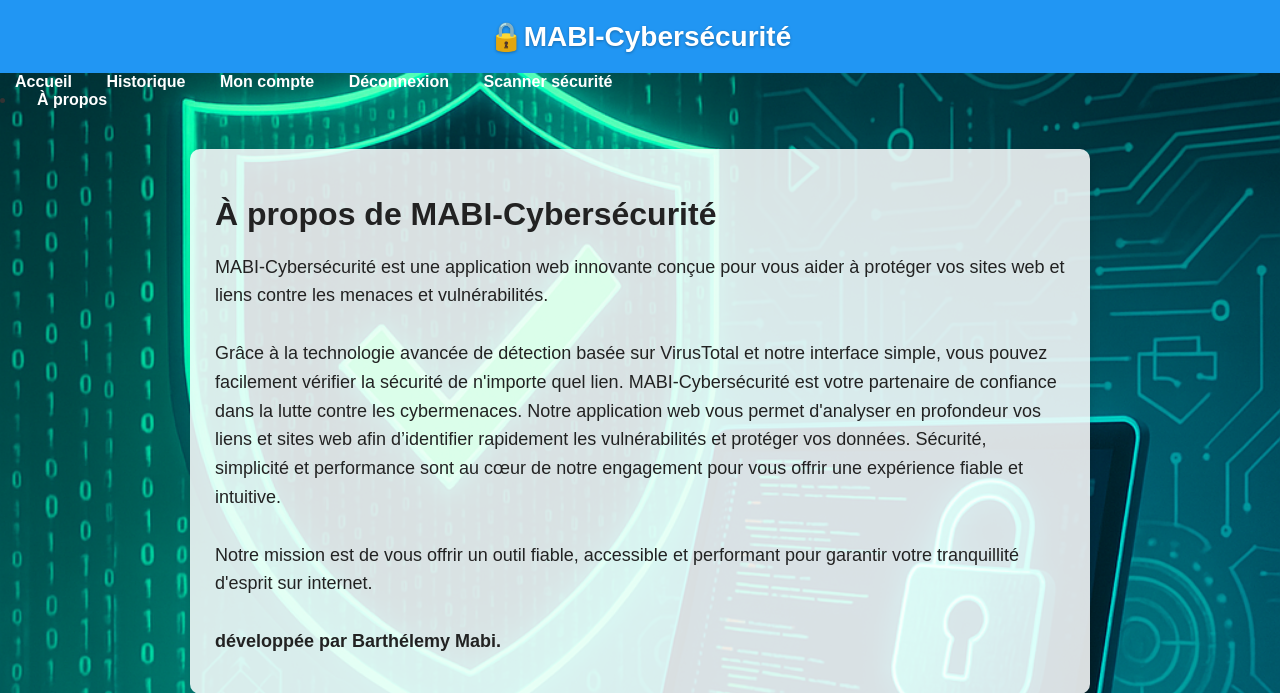
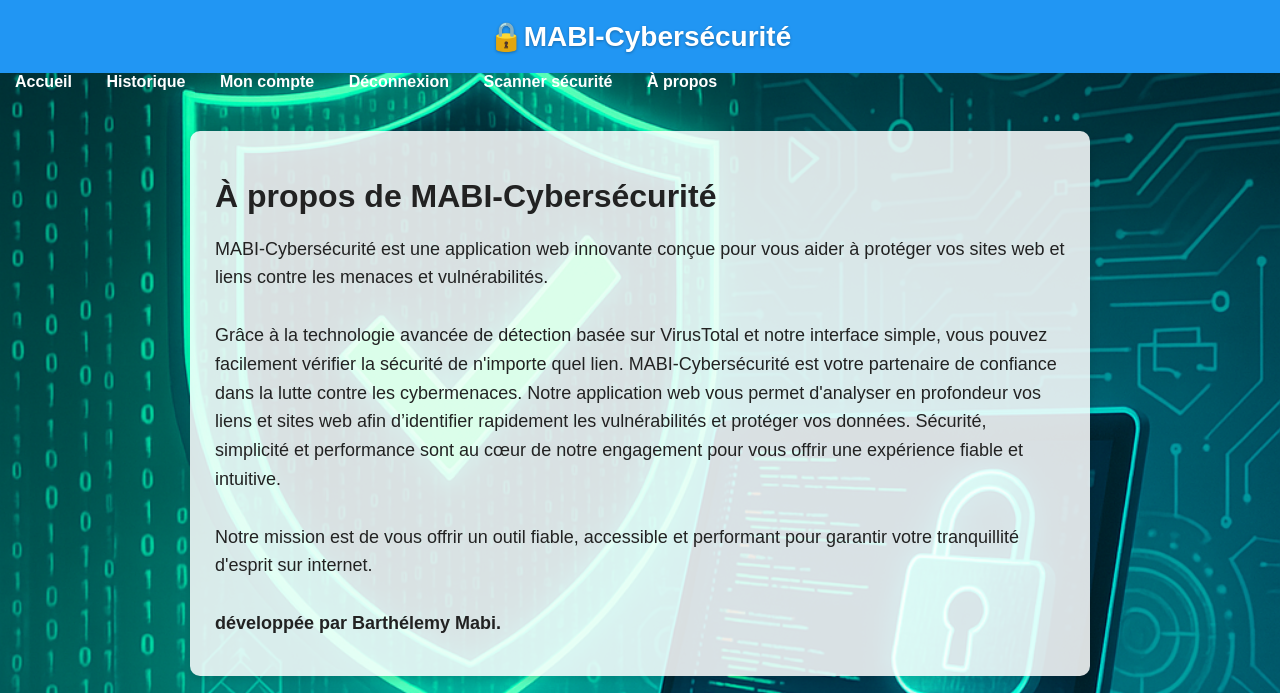
Before and after one commit to TchoubeubeBarthelemyMabi/MABI-Cybers-curit-, a Flask app: page /about in a window 1280 px wide. Shown: the top 693 px of the page. Run offline with Flask 3, Linux system fonts and the light colour scheme; a user stored in the database is signed in.

Commit message:
Update base.html

```diff
--- a/templates/base.html
+++ b/templates/base.html
@@ -82,13 +82,10 @@
         <a href="{{ url_for('logout') }}">Déconnexion</a>
     {% else %}
         <a href="{{ url_for('login') }}">Connexion</a>
-        {# Décommente cette ligne si tu crées la route signup #}
         {# <a href="{{ url_for('signup') }}">Inscription</a> #}
     {% endif %}
     <a href="{{ url_for('vulnscan') }}">Scanner sécurité</a>
-    <li class="nav-item">
-    <a class="nav-link" href="{{ url_for('about') }}">À propos</a>
-</li>
+    <a href="{{ url_for('about') }}">À propos</a>
 </nav>
 
 <div class="content">
```
